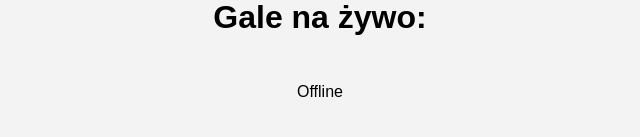
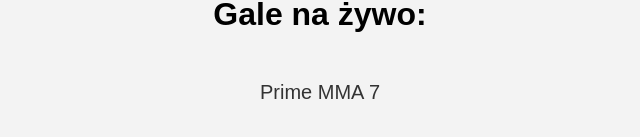
Before and after one commit to Nixoonn/mmakingdom, a plain HTML site: page index.html in a window 1280 px wide. Shown: the part 435-572 px from the top of the page, without its empty margins (320-960 px from the left). Drawn offline with Linux system fonts and the light colour scheme.

Commit message:
Update index.html

```diff
--- a/index.html
+++ b/index.html
@@ -60,7 +60,7 @@
     </ul>
    <h1 id="header">Gale na żywo:</h1>
      <ul class="movie-list">
-         <li class="movie-list-item">Offline</li>
+        <li class="movie-list-item"><a href="live.html">Prime MMA 7</li>
     </ul>
 
 
```
